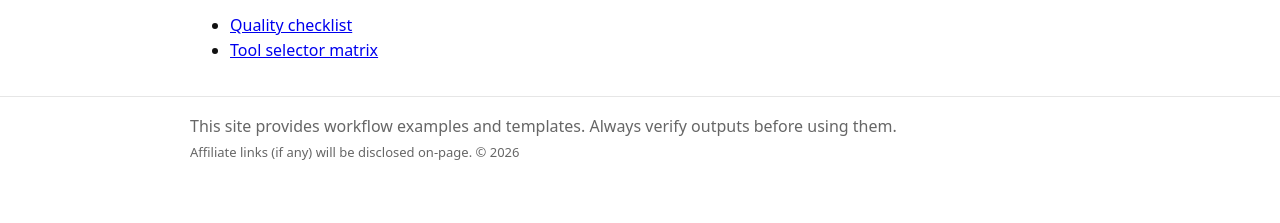
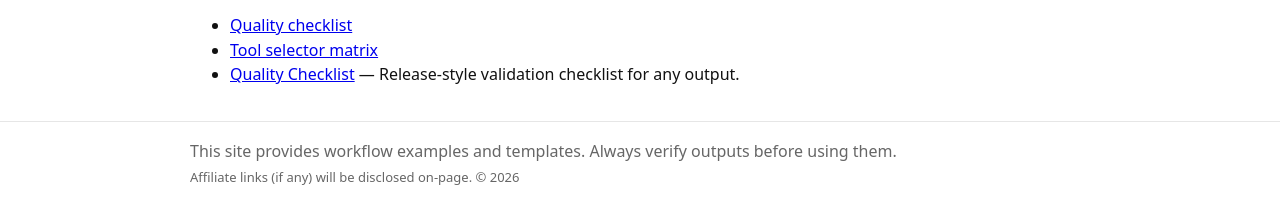
Before and after one commit to ries11217596955-hash/ai-workflows-library, an Eleventy site: page src/en/tools/index.md in a window 1280 px wide. Shown: the part 167-390 px from the top of the page. Built offline with nearby package versions, Linux system fonts and the light colour scheme; Eleventy itself is replaced by a stand-in of ours; files that its build step writes are made by us from their sources.

Commit message:
Enhance Quality Checklist link with description
Added a description for the Quality Checklist link.

```diff
--- a/src/en/tools/index.md
+++ b/src/en/tools/index.md
@@ -18,3 +18,4 @@ Pages that are hard to replace with a single summary.
 
 - [Quality checklist](/en/tools/quality-checklist/)
 - [Tool selector matrix](/en/tools/tool-selector-matrix/)
+- [Quality Checklist](/en/tools/quality-checklist/) — Release-style validation checklist for any output.
```
